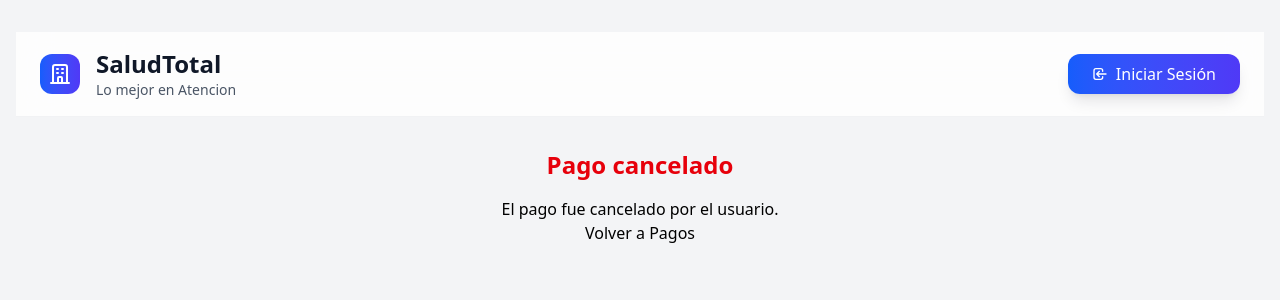
After one commit to LeonardPaulo/ComponentePOO, a Django app: page /doctor/pagos/paypal/cancel/1/ in a window 1280 px wide. The commit adds this page. Shown: the top 300 px of the page. Run offline with Django 5.2, Linux system fonts and the light colour scheme; style sheets or scripts are compiled from the project's sources; some libraries are stand-ins or nearby versions.

Commit message:
Plus De Paypal

```diff
--- a/applications/doctor/urls.py
+++ b/applications/doctor/urls.py
@@ -51,6 +51,8 @@ from applications.doctor.views.detalle_pago import (
 from applications.doctor.views.horario_atencion import (
     HorarioAtencionListView, HorarioAtencionCreateView, HorarioAtencionUpdateView, HorarioAtencionDeleteView
 )
+
+from applications.doctor.views.paypal import crear_pago_paypal, paypal_success, paypal_cancel
 
 app_name = 'doctor'
 
@@ -136,4 +138,8 @@ urlpatterns = [
     path('horario_atencion/crear/', HorarioAtencionCreateView.as_view(), name='horario_atencion_create'),
     path('horario_atencion/editar/<int:pk>/', HorarioAtencionUpdateView.as_view(), name='horario_atencion_update'),
     path('horario_atencion/eliminar/<int:pk>/', HorarioAtencionDeleteView.as_view(), name='horario_atencion_delete'),
+
+    path('pagos/paypal/<int:pago_id>/', crear_pago_paypal, name='paypal_pago'),
+    path('pagos/paypal/success/<int:pago_id>/', paypal_success, name='paypal_success'),
+    path('pagos/paypal/cancel/<int:pago_id>/', paypal_cancel, name='paypal_cancel'),
 ]
--- /dev/null
+++ b/applications/doctor/views/paypal.py
@@ -0,0 +1,61 @@
+import paypalrestsdk
+from django.conf import settings
+from django.shortcuts import redirect, render
+from django.urls import reverse
+from applications.doctor.models import Pago
+
+paypalrestsdk.configure({
+    "mode": settings.PAYPAL_MODE,
+    "client_id": settings.PAYPAL_CLIENT_ID,
+    "client_secret": settings.PAYPAL_CLIENT_SECRET,
+})
+
+def crear_pago_paypal(request, pago_id):
+    pago = Pago.objects.get(pk=pago_id)
+    payment = paypalrestsdk.Payment({
+        "intent": "sale",
+        "payer": {"payment_method": "paypal"},
+        "redirect_urls": {
+            "return_url": request.build_absolute_uri(reverse('doctor:paypal_success', args=[pago.id])),
+            "cancel_url": request.build_absolute_uri(reverse('doctor:paypal_cancel', args=[pago.id])),
+        },
+        "transactions": [{
+            "item_list": {
+                "items": [{
+                    "name": f"Pago #{pago.id}",
+                    "sku": f"pago-{pago.id}",
+                    "price": str(pago.monto_total),
+                    "currency": "USD",
+                    "quantity": 1,
+                }]
+            },
+            "amount": {
+                "total": str(pago.monto_total),
+                "currency": "USD"
+            },
+            "description": f"Pago de servicios médicos #{pago.id}"
+        }]
+    })
+
+    if payment.create():
+        for link in payment.links:
+            if link.rel == "approval_url":
+                return redirect(link.href)
+        return render(request, "error.html", {"mensaje": "No se encontró el enlace de aprobación de PayPal."})
+    else:
+        return render(request, "error.html", {"mensaje": "Error al crear el pago en PayPal."})
+
+def paypal_success(request, pago_id):
+    payment_id = request.GET.get('paymentId')
+    payer_id = request.GET.get('PayerID')
+    payment = paypalrestsdk.Payment.find(payment_id)
+    if payment.execute({"payer_id": payer_id}):
+        pago = Pago.objects.get(pk=pago_id)
+        pago.estado = 'pagado'
+        pago.save()
+        return render(request, "doctor/pago/paypal_success.html", {"pago": pago})
+    else:
+        return render(request, "error.html", {"mensaje": "No se pudo completar el pago."})
+
+def paypal_cancel(request, pago_id):
+    return render(request, "doctor/pago/paypal_cancel.html", {"pago_id": pago_id})
--- /dev/null
+++ b/templates/doctor/pago/paypal_cancel.html
@@ -0,0 +1,8 @@
+{% extends 'home.html' %}
+{% block content %}
+<div class="text-center p-8">
+    <h2 class="text-2xl font-bold text-red-600 mb-4">Pago cancelado</h2>
+    <p>El pago fue cancelado por el usuario.</p>
+    <a href="{% url 'doctor:pago_list' %}" class="btn btn-primary mt-4">Volver a Pagos</a>
+</div>
+{% endblock %}
```
Also changed, not shown: applications/doctor/views/pago.py (+6 -1 lines), proy_clinico/settings.py (+6 -2 lines), templates/doctor/pago/form.html (+53 -0 lines), templates/doctor/pago/paypal_success.html (added, +8 -0 lines).
